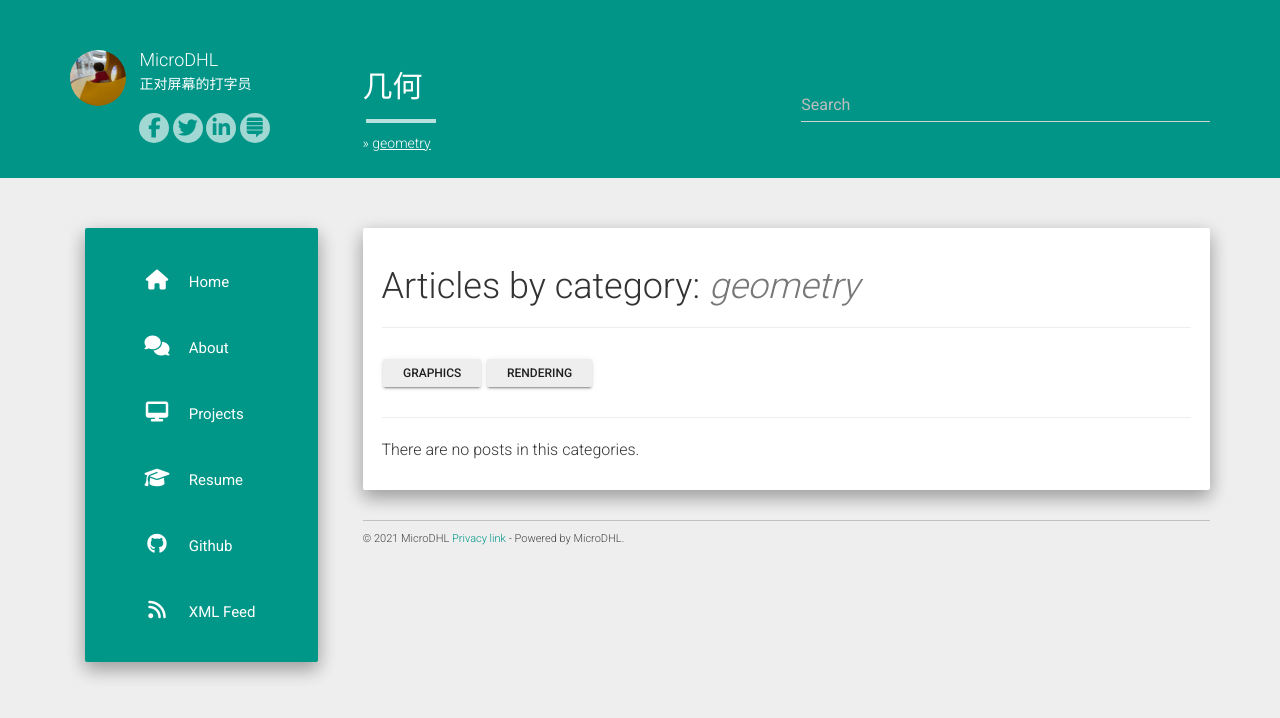
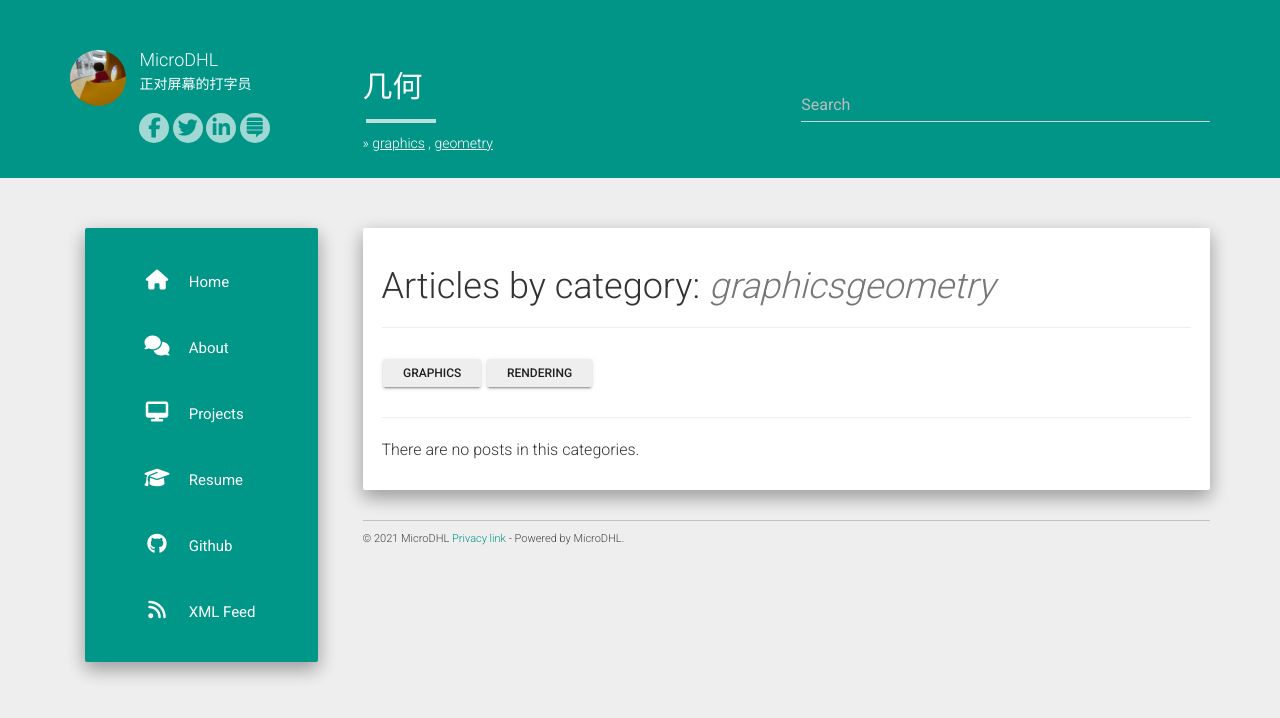
Before and after one commit to microqq/hl, a Jekyll site: the page built from category/geometry.md, in a window 1280 px wide. Shown: the top 718 px of the page. Built offline with Jekyll 4.4.1, drawn with Linux system fonts in a browser that asks for light colours; nearby versions of some CDN libraries.

Commit message:
sub dir not found.

```diff
--- a/category/geometry.md
+++ b/category/geometry.md
@@ -1,6 +1,8 @@
 ---
 layout: posts_by_category
-categories: geometry
+categories:
+- graphics
+- geometry
 title: 几何
 permalink: /category/graphics/geometry
 ---
```
Also changed, not shown: category/rendering.md (+3 -1 lines).
